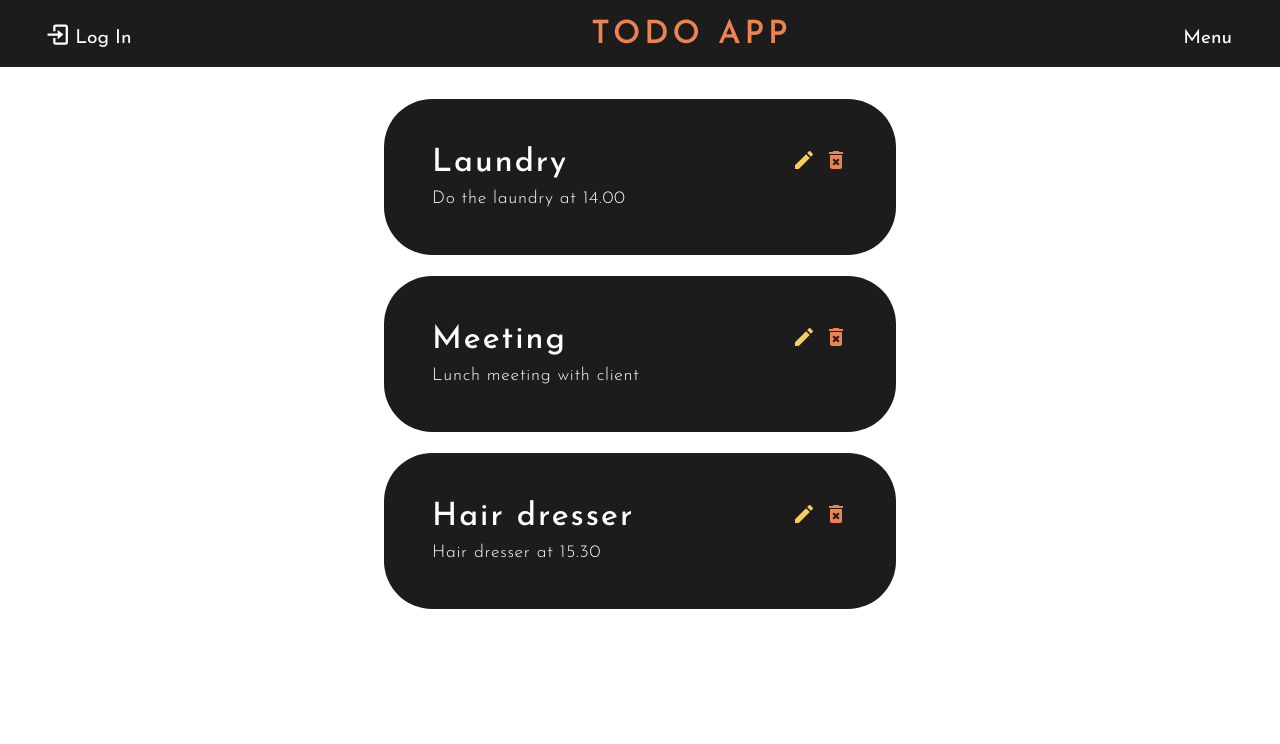
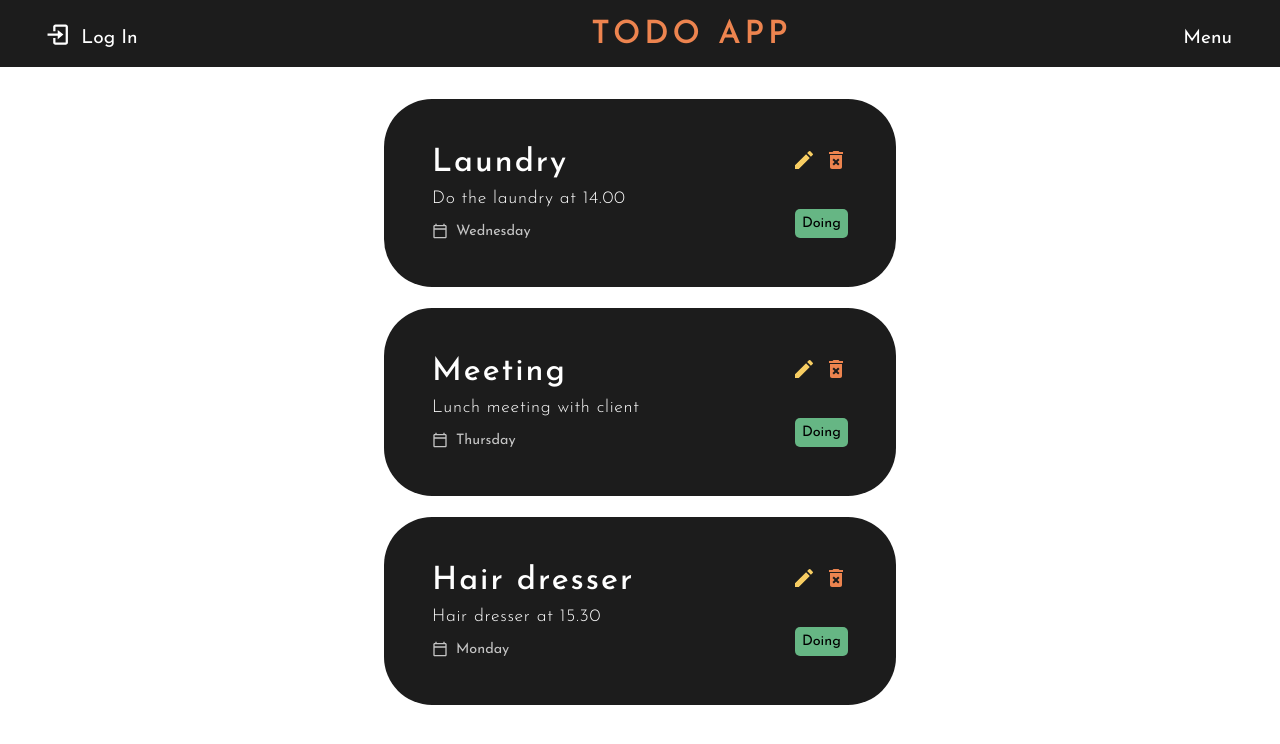
Before and after one commit to JAVAGBG22/react_todo_app, a React (Vite) app: page / in a window 1280 px wide. Shown: the top 744 px of the page. Built offline with nearby package versions, Linux system fonts and the light colour scheme.

Commit message:
implemented routing

```diff
--- a/package.json
+++ b/package.json
@@ -13,6 +13,7 @@
     "react": "^18.2.0",
     "react-dom": "^18.2.0",
     "react-icons": "^4.11.0",
+    "react-router-dom": "^6.16.0",
     "uuid": "^9.0.1"
   },
   "devDependencies": {
--- a/src/App.jsx
+++ b/src/App.jsx
@@ -1,19 +1,23 @@
 import { useState } from "react";
+import { BrowserRouter, Routes, Route } from "react-router-dom";
 import Header from "./components/Header";
 import TodoItem from "./components/TodoItem";
 import TodoList from "./components/TodoList";
 import todoData from "./data/TodoData";
+import Home from "./components/Home";
+import Login from "./components/Login";
 
 function App() {
-  const [todos, setTodos] = useState(todoData);
+  //const [todos, setTodos] = useState(todoData);
 
   return (
-    <>
+    <BrowserRouter>
       <Header />
-      <div className="container" style={{ color: "black" }}>
-        <TodoList todo={todos} />
-      </div>
-    </>
+      <Routes>
+        <Route path="/" element={<Home />} />
+        <Route path="/login" element={<Login />} />
+      </Routes>
+    </BrowserRouter>
   );
 }
 
--- a/src/components/Checkbox.jsx
+++ b/src/components/Checkbox.jsx
@@ -0,0 +1,10 @@
+const Checkbox = ({ label, value, onChange }) => {
+  return (
+    <label className="checkbox-label">
+      <input type="checkbox" checked={value} onChange={onChange} />
+      <p className="label">{label}</p>
+    </label>
+  );
+};
+
+export default Checkbox;
--- a/src/components/Header.jsx
+++ b/src/components/Header.jsx
@@ -1,14 +1,19 @@
 import { BiLogIn } from "react-icons/bi";
+import { Link } from "react-router-dom";
 
 const Header = () => {
   return (
     <header>
       <div className="login_box">
-        <BiLogIn className="login" /> Log In
+        <Link className="links" to="/login">
+          <BiLogIn className="login" /> Log In
+        </Link>
       </div>
 
       <div className="title">
-        <h1>ToDo App</h1>
+        <Link className="links" to="/">
+          <h1>ToDo App</h1>
+        </Link>
       </div>
 
       <div className="menu">Menu</div>
--- a/src/components/Home.jsx
+++ b/src/components/Home.jsx
@@ -1,5 +1,21 @@
+import { useState } from "react";
+import TodoList from "./TodoList";
+import todoData from "../data/TodoData";
+
 const Home = () => {
-  return <div style={{ color: "black" }}>Home Page</div>;
+  const [todos, setTodos] = useState(todoData);
+
+  const deleteTodo = (id) => {
+    if (window.confirm("Are you sure you want to delete?")) {
+      setTodos(todos.filter((item) => item.id !== id));
+    }
+  };
+
+  return (
+    <div className="container">
+      <TodoList todo={todos} deleteTodo={deleteTodo} />
+    </div>
+  );
 };
 
 export default Home;
--- a/src/components/TodoItem.jsx
+++ b/src/components/TodoItem.jsx
@@ -5,10 +5,16 @@ import {
   MdOutlineCalendarToday,
 } from "react-icons/md";
 import Card from "./Card";
+import Checkbox from "./Checkbox";
 
 const TodoItem = ({ todo, deleteTodo, editTodo }) => {
   //const [title, setTitle] = useState("This is a title");
   //const [task, setTask] = useState("This is a task");
+  const [done, setDone] = useState(todo.done);
+
+  const handleChange = (e) => {
+    setDone(e.target.checked);
+  };
 
   return (
     <Card>
@@ -27,6 +33,19 @@ const TodoItem = ({ todo, deleteTodo, editTodo }) => {
         </div>
       </div>
       <div className="task">{todo.task}</div>
+
+      <div className="flex-container">
+        <div className="day">
+          <MdOutlineCalendarToday className="calendar" />
+          <p>{todo.day}</p>
+        </div>
+
+        <Checkbox
+          label={done === true ? "Done" : "Doing"}
+          value={done}
+          onChange={handleChange}
+        />
+      </div>
     </Card>
   );
 };
```
Also changed, not shown: 1 other file (tests, documents, lock files or other folders).
